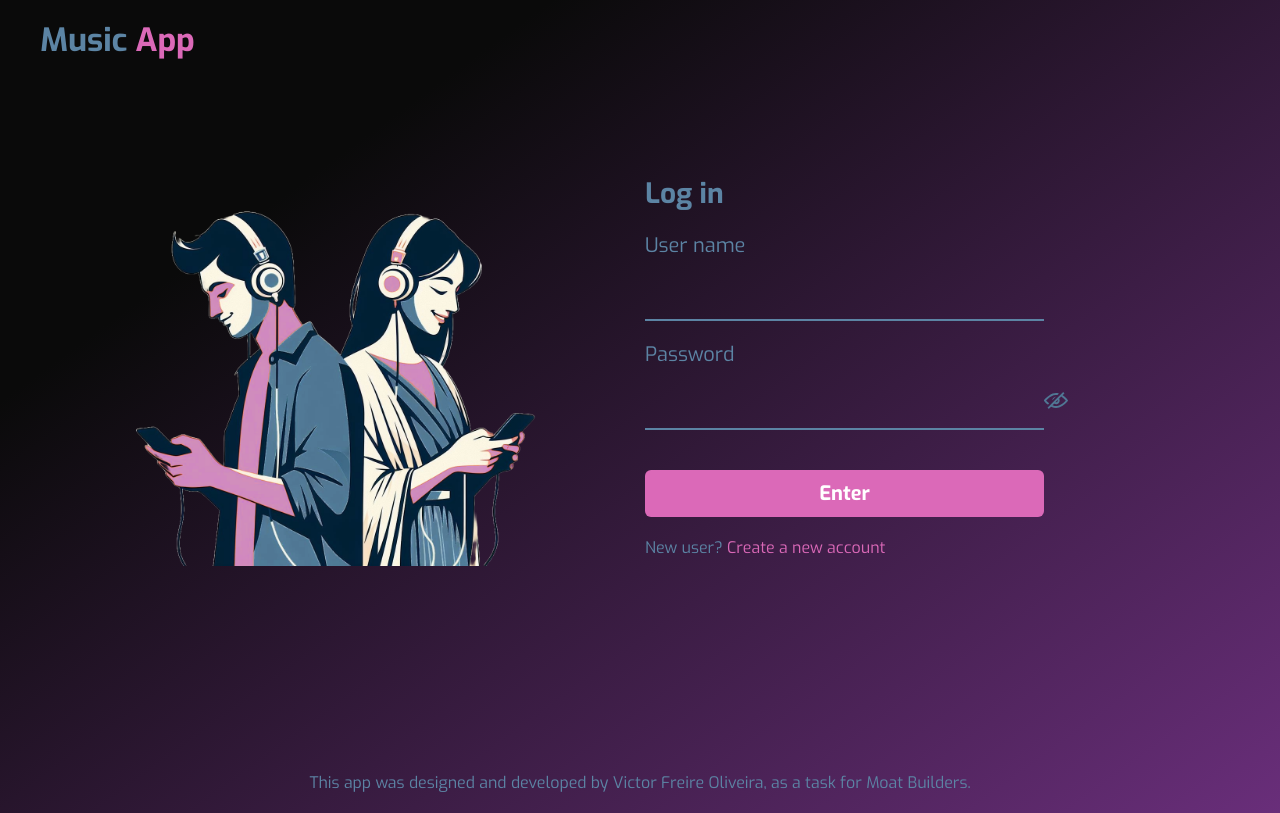
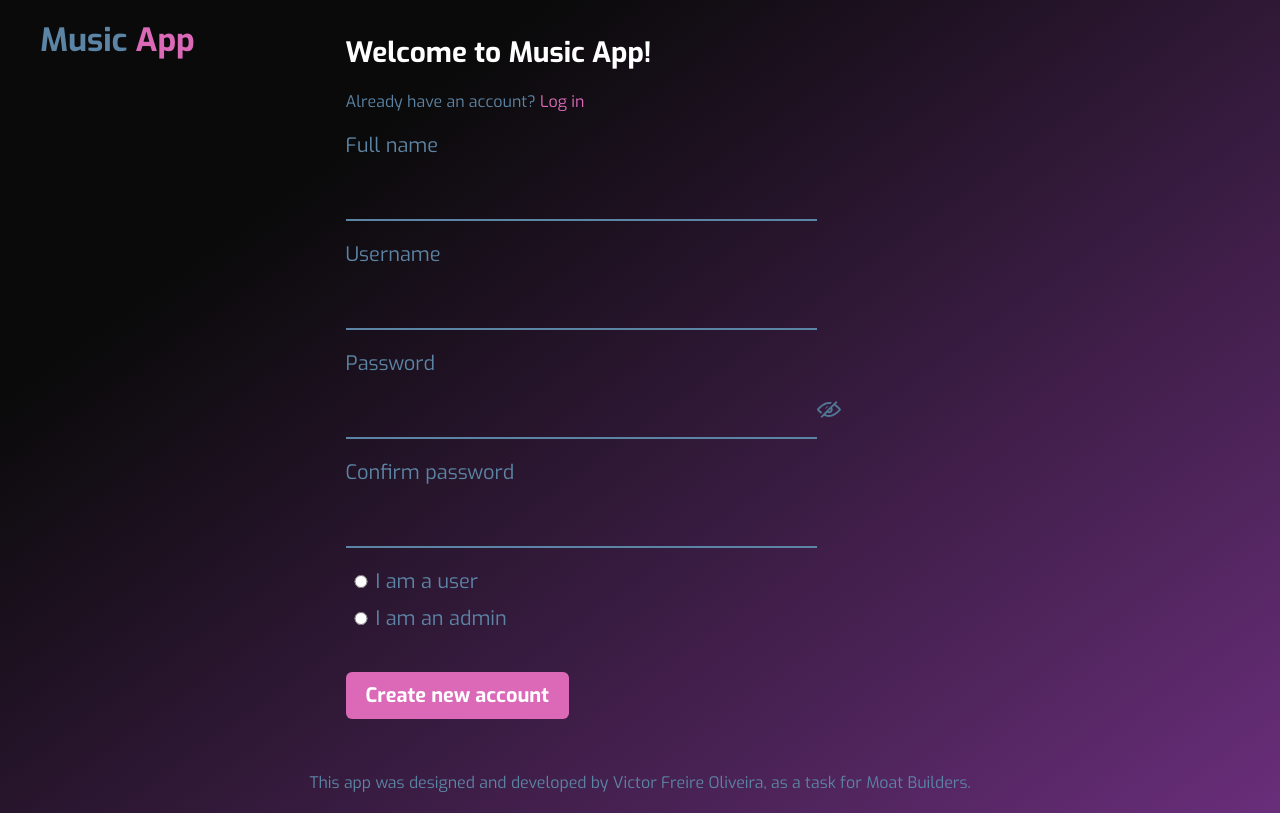
Before and after one commit to oliveira-victor/music_app, a React (Vite) app: page / in a window 1280 px wide. Both pictures are taken after a click on the element "Create a new account". Built offline with nearby package versions, Linux system fonts and the light colour scheme; the HTML template or start-up script is replaced by a standard one.

Commit message:
feat: create new account form

```diff
--- a/src/Components/Header/styles.ts
+++ b/src/Components/Header/styles.ts
@@ -8,9 +8,11 @@ export const Header = styled.header`
     padding: 0 40px;
     display: flex;
     align-items: center;
+    position: fixed;
 
-    @media (min-width: 768px) {
-        position: fixed;
+    @media (max-width: 767px) {
+        position: relative;
+        justify-content: center;
     }
 
     span {
--- /dev/null
+++ b/src/Components/LoginForm/index.tsx
@@ -0,0 +1,35 @@
+import { useState } from "react"
+import { Input, Label, LinkStyle } from "../../styles"
+
+import * as S from './styles'
+
+import eye from '../../assets/images/eye.svg'
+import eyeOff from '../../assets/images/eyeOff.svg'
+
+type Props = {
+    linkAction: React.MouseEventHandler<HTMLButtonElement>
+};
+
+const LoginForm = ({ linkAction }: Props) => {
+
+    const [type, setType] = useState('password')
+
+    const toggleType = () => {
+        type === 'password' ? setType('text') : setType('password')
+    }
+
+    return (
+        <S.LoginForm>
+            <h2>Log in</h2>
+            <Label htmlFor="user">User name</Label>
+            <Input type="text" name="user" required />
+            <Label htmlFor="user">Password</Label>
+            <Input type={type} name="user" required />
+            <img onClick={toggleType} src={type === 'text' ? eye : eyeOff} alt="Show or hide password icon" title='Show or hide password' />
+            <S.LoginBtn>Log in</S.LoginBtn>
+            <p>New user? <LinkStyle onClick={linkAction}>Create a new account</LinkStyle></p>
+        </S.LoginForm>
+    )
+}
+
+export default LoginForm
--- /dev/null
+++ b/src/Components/LoginForm/styles.ts
@@ -0,0 +1,32 @@
+import styled from "styled-components";
+import { colors } from "../../styles/colors";
+import { Button } from "../../styles";
+
+export const LoginForm = styled.form`
+    width: 100%;
+    color: ${colors.lightBg};
+
+    @media (max-width: 767px) {
+        text-align: center;
+    }
+
+    p {
+        margin-top: 20px;
+    }
+
+    img {
+        cursor: pointer;
+        width: 24px;
+    }
+`
+
+export const LoginBtn = styled(Button)`
+    width: 80%;
+    display: block;
+    margin-top: 40px;
+
+    @media (max-width: 767px) {
+        width: 100%;
+        margin-bottom: 40px;
+    }
+`
--- /dev/null
+++ b/src/Components/NewAccount/index.tsx
@@ -0,0 +1,52 @@
+import { Input, Label, LinkStyle } from "../../styles"
+
+import * as S from './styles'
+
+import eye from '../../assets/images/eye.svg'
+import eyeOff from '../../assets/images/eyeOff.svg'
+import { useState } from "react";
+
+type Props = {
+    linkAction: React.MouseEventHandler<HTMLButtonElement>
+};
+
+const NewAccount = ({ linkAction }: Props) => {
+
+    const [type, setType] = useState('password')
+
+    const toggleType = () => {
+        type === 'password' ? setType('text') : setType('password')
+    }
+
+    return (
+        <S.NewAccountContainer className="container">
+            <h2>Welcome to Music App!</h2>
+            <p>Already have an account? <LinkStyle onClick={linkAction}>Log in</LinkStyle></p>
+            <form>
+                <Label>Full name</Label>
+                <Input type="text" required />
+                <Label>Username</Label>
+                <Input type="text" required />
+                <Label>Password</Label>
+                <Input type={type} required />
+                <img onClick={toggleType} src={type === 'text' ? eye : eyeOff} alt="Show or hide password icon" title='Show or hide password' />
+                <Label>Confirm password</Label>
+                <Input type={type} required />
+                <S.RadioContainer>
+                    <div>
+                        <input type="radio" id="user" name="accounttype" value='User' required />
+                        <label htmlFor="user">I am a user</label>
+
+                    </div>
+                    <div>
+                        <input type="radio" id="admin" name="accounttype" value='admin' />
+                        <label htmlFor="admin">I am an admin</label>
+                    </div>
+                </S.RadioContainer>
+                <S.SubmitBtn>Create new account</S.SubmitBtn>
+            </form>
+        </S.NewAccountContainer>
+    )
+}
+
+export default NewAccount
--- /dev/null
+++ b/src/Components/NewAccount/styles.ts
@@ -0,0 +1,49 @@
+import styled, { keyframes } from "styled-components";
+import { colors } from "../../styles/colors";
+import { Button } from "../../styles";
+
+const FadeIn = keyframes`
+    0% { opacity: 0; }
+    100% { opacity: 1; }
+`
+
+export const NewAccountContainer = styled.div`
+    color: ${colors.lightBg};
+    animation-name: ${FadeIn};
+    animation-duration: 1s;
+    transition: all .2s ease;
+    width: 50%;
+
+    img {
+        cursor: pointer;
+        width: 24px;
+    }
+
+    @media (max-width: 767px) {
+        width: 90%;
+        margin-top: 40px;
+    }
+`
+
+export const RadioContainer = styled.div`
+    margin-top: 20px;
+    font-size: 20px;
+
+    div {
+        margin-bottom: 10px;
+    }
+
+    input[type='radio'] {
+        width: 30px;
+        accent-color: ${colors.highlight};
+    }
+`
+
+export const SubmitBtn = styled(Button)`
+    display: block;
+    margin-top: 40px;
+
+    @media (max-width: 767px) {
+        margin: 40px auto;
+    }
+`
--- a/src/pages/Login/index.tsx
+++ b/src/pages/Login/index.tsx
@@ -1,43 +1,37 @@
+import { useState } from "react"
 import Footer from "../../Components/Footer"
 import Header from "../../Components/Header"
-import { LinkStyle } from "../../styles"
+import LoginForm from "../../Components/LoginForm"
+import NewAccount from "../../Components/NewAccount"
 
 import * as S from './styles'
 
 import introImg from '../../assets/images/music-chars.png'
-import eye from '../../assets/images/eye.svg'
-import eyeOff from '../../assets/images/eyeOff.svg'
-import { useState } from "react"
 
 const Login = () => {
 
-    const [type, setType] = useState('password')
+    const [createAccount, setCreateAccount] = useState(false)
 
-    const toggleType = () => {
-        type === 'password' ? setType('text') : setType('password')
+    const toggleForms = () => {
+        setCreateAccount(!createAccount)
     }
 
     return (
         <S.LoginContainer>
             <Header />
             <S.Main>
-                <S.Container>
+                {!createAccount ? (
+                    <S.Container>
                     <S.Img>
                         <img src={introImg} alt="Music lovers image" />
                     </S.Img>
                     <S.FormContainer>
-                        <S.LoginForm>
-                            <h2>Log in</h2>
-                            <label htmlFor="user">User name</label>
-                            <input type="text" name="user" />
-                            <label htmlFor="user">Password</label>
-                            <input type={type} name="user" />
-                            <img onClick={toggleType} src={type === 'text' ? eye : eyeOff} alt="Show or hide password icon" title='Show or hide password' />
-                            <S.LoginBtn>Enter</S.LoginBtn>
-                            <p>New user? <LinkStyle>Create a new account</LinkStyle></p>
-                        </S.LoginForm>
+                        <LoginForm linkAction={toggleForms} />
                     </S.FormContainer>
                 </S.Container>
+                ) : (
+                    <NewAccount linkAction={toggleForms} />
+                )}
             </S.Main>
             <Footer />
         </S.LoginContainer>
--- a/src/pages/Login/styles.ts
+++ b/src/pages/Login/styles.ts
@@ -1,6 +1,9 @@
-import styled from "styled-components";
-import { colors } from "../../styles/colors";
-import { Button } from "../../styles";
+import styled, { keyframes } from "styled-components";
+
+const FadeIn = keyframes`
+    0% { opacity: 0; }
+    100% { opacity: 1; }
+`
 
 export const LoginContainer = styled.div`
     min-height: 100vh;
@@ -21,6 +24,9 @@ export const Container = styled.div`
     gap: 10px;
     padding: 0 8px;
     padding-bottom: 20px;
+    animation-name: ${FadeIn};
+    animation-duration: 1s;
+    transition: all .2s ease;
 
     @media (max-width: 767px) {
             display: flex;
@@ -49,61 +55,3 @@ export const FormContainer = styled.div`
     align-items: center;
 
 `
-
-export const LoginForm = styled.form`
-    width: 100%;
-    color: ${colors.lightBg};
-
-    @media (max-width: 767px) {
-        text-align: center;
-    }
-
-    h2 {
-        margin-bottom: 20px;
-        font-size: 28px;
-    }
-
-    label {
-        font-size: 20px;
-        display: block;
-        margin-top: 20px;
-    }
-
-    input {
-        margin-top: 10px;
-        color: ${colors.highlight};
-        width: 80%;
-        height: 52px;
-        border: none;
-        padding: 8px;
-        font-size: 20px;
-        background-color: transparent;
-        border-bottom: 2px solid ${colors.lightBg};
-        outline-color: none;
-
-        &:focus {
-            outline: none;
-            border-color: ${colors.highlight};
-        }
-    }
-
-    p {
-        margin-top: 20px;
-    }
-
-    img {
-        cursor: pointer;
-        width: 24px;
-    }
-`
-
-export const LoginBtn = styled(Button)`
-    width: 80%;
-    display: block;
-    margin-top: 40px;
-
-    @media (max-width: 767px) {
-        width: 100%;
-        margin-bottom: 40px;
-    }
-`
--- a/src/styles/index.ts
+++ b/src/styles/index.ts
@@ -7,6 +7,12 @@ const GlobalStyle = createGlobalStyle`
         padding: 0;
         box-sizing: border-box;
         font-family: 'Exo', sans-serif;
+    }
+
+    h2 {
+        margin-bottom: 20px;
+        font-size: 28px;
+        color: #fff;
     }
 
     .container {
@@ -49,4 +55,28 @@ export const Button = styled.button`
     }
 `
 
+export const Label = styled.label`
+    font-size: 20px;
+    display: block;
+    margin-top: 20px;
+`
+
+export const Input = styled.input`
+    margin-top: 10px;
+    color: ${colors.highlight};
+    width: 80%;
+    height: 52px;
+    border: none;
+    padding: 8px;
+    font-size: 20px;
+    background-color: transparent;
+    border-bottom: 2px solid ${colors.lightBg};
+    outline-color: none;
+
+    &:focus {
+            outline: none;
+            border-color: ${colors.highlight};
+        }
+`
+
 export default GlobalStyle
```
